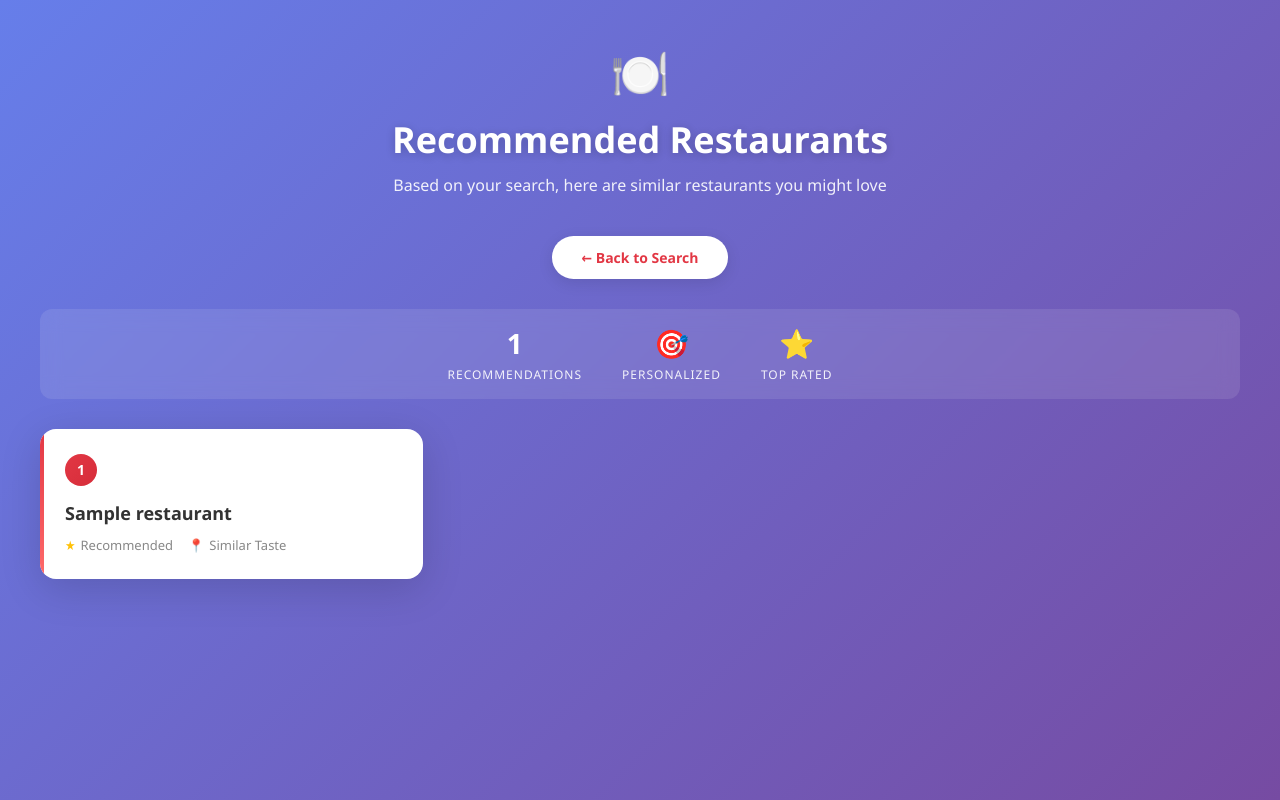
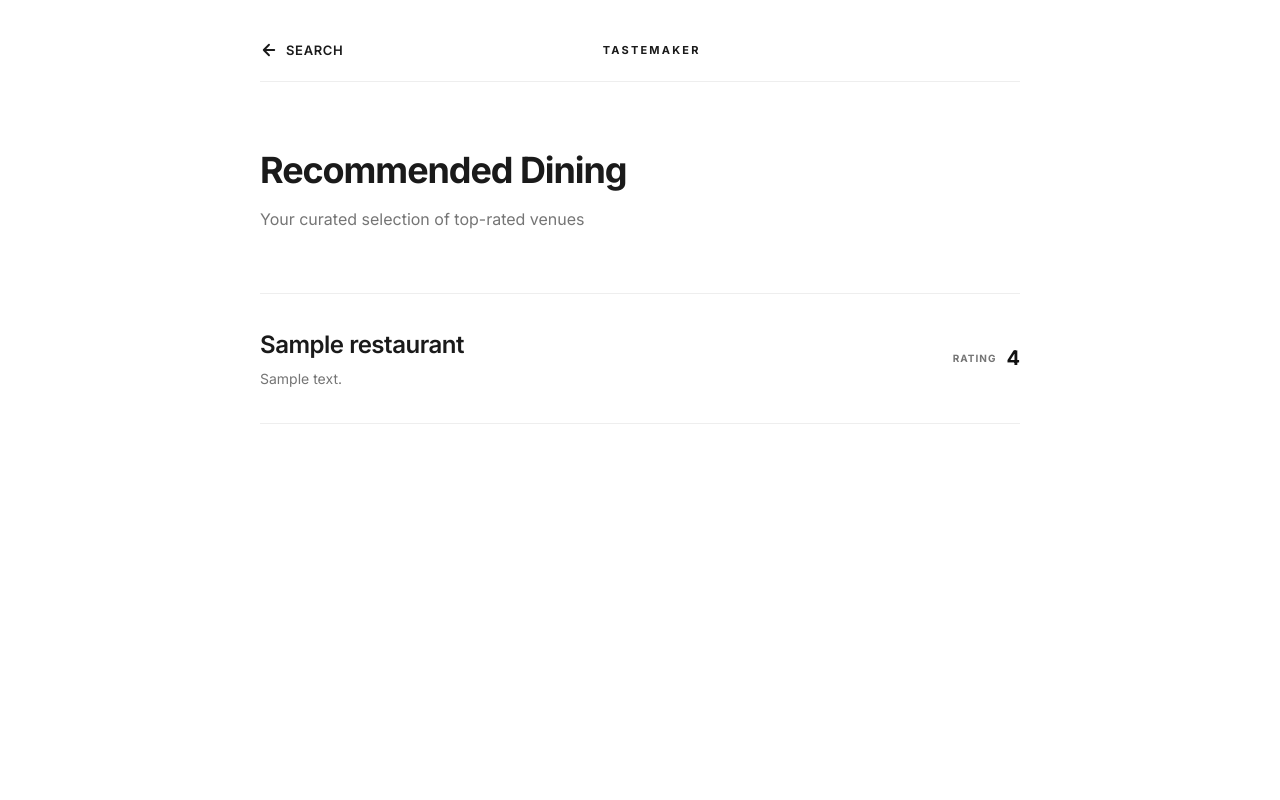
Before and after one commit to parshav42/Restaurant-Recommendation-System, a Flask app: template Flask/templates/result.html in a window 1280 px wide. Run offline with Flask 3, Linux system fonts and the light colour scheme; the template is opened without the code that fills it: most values are stand-ins (such as "Sample title", 1, 10 or a date in 2020); parts of the project's set-up code (start-up, migrations or seed data) failed here and were passed over.

Commit message:
updated code

```diff
--- a/Flask/app.py
+++ b/Flask/app.py
@@ -23,8 +23,8 @@ df = df[df['rate'] != '-']
 df['rate'] = df['rate'].str.replace('/5', '')
 df['rate'] = df['rate'].astype(float)
 
-# 🔥 reduce size early
-df = df.sample(5000).reset_index(drop=True)
+# Consistent sampling
+df = df.sample(5000, random_state=42).reset_index(drop=True)
 
 # ---------- TEXT CLEAN ----------
 df['reviews_list'] = df['reviews_list'].str.lower()
@@ -46,16 +46,18 @@ indices = pd.Series(df.index, index=df['name']).drop_duplicates()
 
 # ---------- FUNCTION ----------
 def recommend_model(name):
-    name = name.lower().strip()
+    if not name or not name.strip():
+        return [{"name": "No restaurant found", "rate": "", "cuisines": ""}]
 
-    matches = [i for i in indices.index if name in i.lower()]
+    name = name.strip()
 
-    if len(matches) == 0:
-        return ["No restaurant found"]
+    matches = df[df['name'].str.contains(name, case=False, na=False)]
 
-    idx = indices[matches[0]]
+    if matches.empty:
+        return [{"name": "No restaurant found", "rate": "", "cuisines": ""}]
 
-    # ✅ FIX HERE
+    idx = matches.index[0]
+
     sim_scores = list(enumerate(cosine_sim[idx].flatten()))
 
     sim_scores = sorted(sim_scores, key=lambda x: x[1], reverse=True)
@@ -64,15 +66,18 @@ def recommend_model(name):
 
     restaurant_indices = [i[0] for i in sim_scores]
 
-    # safe check
     restaurant_indices = [i for i in restaurant_indices if i < len(df)]
 
-    result = df['name'].iloc[restaurant_indices].tolist()
+    result = df.iloc[restaurant_indices][['name', 'rate', 'cuisines']].to_dict('records')
 
- # remove duplicates
-    result = list(dict.fromkeys(result))
+    seen_names = set()
+    unique_result = []
+    for restaurant in result:
+        if restaurant['name'] not in seen_names:
+            seen_names.add(restaurant['name'])
+            unique_result.append(restaurant)
 
-    return result
+    return unique_result
 
 # ---------- FLASK ----------
 @app.route('/')
@@ -82,7 +87,7 @@ def home():
 @app.route('/recommend', methods=['GET', 'POST'])
 def recommend():
     if request.method == 'POST':
-        name = request.form['restaurant']
+        name = request.form.get('restaurant', '')
         result = recommend_model(name)
         return render_template('result.html', restaurants=result)
 
--- a/Flask/templates/result.html
+++ b/Flask/templates/result.html
@@ -3,8 +3,19 @@
 <head>
     <meta charset="UTF-8">
     <meta name="viewport" content="width=device-width, initial-scale=1.0">
-    <title>Recommended Restaurants</title>
+    <title>Restaurant Recommendations</title>
+    <link rel="preconnect" href="https://fonts.googleapis.com">
+    <link rel="preconnect" href="https://fonts.gstatic.com" crossorigin>
+    <link href="https://fonts.googleapis.com/css2?family=Inter:wght@300;400;500;600;700&display=swap" rel="stylesheet">
     <style>
+        :root {
+            --primary-text: #1a1a1a;
+            --secondary-text: #757575;
+            --accent: #111111;
+            --bg-body: #ffffff;
+            --border-light: #eeeeee;
+        }
+
         * {
             margin: 0;
             padding: 0;
@@ -12,279 +23,206 @@
         }
 
         body {
-            font-family: 'Segoe UI', Tahoma, Geneva, Verdana, sans-serif;
-            background: linear-gradient(135deg, #667eea 0%, #764ba2 100%);
-            min-height: 100vh;
+            font-family: 'Inter', sans-serif;
+            background-color: var(--bg-body);
+            color: var(--primary-text);
+            line-height: 1.6;
+            -webkit-font-smoothing: antialiased;
+        }
+
+        .container {
+            max-width: 800px;
+            margin: 0 auto;
             padding: 40px 20px;
         }
 
-        .container {
-            max-width: 1200px;
-            margin: 0 auto;
+        .nav-header {
+            display: flex;
+            justify-content: space-between;
+            align-items: center;
+            margin-bottom: 60px;
+            padding-bottom: 20px;
+            border-bottom: 1px solid var(--border-light);
         }
 
-        .header {
-            text-align: center;
-            margin-bottom: 40px;
+        .back-link {
+            text-decoration: none;
+            color: var(--primary-text);
+            font-size: 13px;
+            font-weight: 600;
+            letter-spacing: 0.05em;
+            display: flex;
+            align-items: center;
+            gap: 8px;
+            transition: opacity 0.2s;
         }
 
-        .logo {
-            font-size: 48px;
-            margin-bottom: 10px;
+        .back-link:hover {
+            opacity: 0.5;
         }
 
-        h1 {
-            color: white;
+        .page-title {
+            text-align: left;
+            margin-bottom: 60px;
+        }
+
+        .page-title h1 {
             font-size: 36px;
             font-weight: 700;
-            margin-bottom: 10px;
-            text-shadow: 0 2px 10px rgba(0, 0, 0, 0.2);
+            letter-spacing: -0.03em;
+            margin-bottom: 8px;
         }
 
-        .subtitle {
-            color: rgba(255, 255, 255, 0.9);
+        .page-title p {
+            color: var(--secondary-text);
             font-size: 16px;
+        }
+
+        .results-list {
+            display: flex;
+            flex-direction: column;
+        }
+
+        .restaurant-item {
+            text-decoration: none;
+            color: inherit;
+            display: block;
+            padding: 32px 0;
+            border-bottom: 1px solid var(--border-light);
+            transition: all 0.3s ease;
+        }
+
+        .restaurant-item:first-child {
+            border-top: 1px solid var(--border-light);
+        }
+
+        .restaurant-item:hover {
+            padding-left: 10px;
+        }
+
+        .restaurant-info {
+            display: flex;
+            justify-content: space-between;
+            align-items: center;
+        }
+
+        .restro-detail {
+            display: flex;
+            flex-direction: column;
+            gap: 4px;
+        }
+
+        .restro-name {
+            font-size: 24px;
+            font-weight: 600;
+            color: var(--primary-text);
+            letter-spacing: -0.02em;
+        }
+
+        .restro-meta {
+            font-size: 14px;
+            color: var(--secondary-text);
             font-weight: 400;
         }
 
-        .back-btn {
-            display: inline-block;
-            margin-bottom: 30px;
-            padding: 12px 30px;
-            background: white;
-            color: #e23744;
-            text-decoration: none;
-            border-radius: 50px;
-            font-weight: 600;
-            font-size: 14px;
-            transition: all 0.3s ease;
-            box-shadow: 0 4px 15px rgba(0, 0, 0, 0.1);
+        .restro-rating {
+            font-size: 20px;
+            font-weight: 700;
+            color: var(--accent);
+            display: flex;
+            align-items: center;
+            gap: 6px;
         }
 
-        .back-btn:hover {
-            background: #e23744;
-            color: white;
-            transform: translateY(-2px);
-            box-shadow: 0 8px 25px rgba(226, 55, 68, 0.4);
+        .rating-label {
+            font-size: 10px;
+            font-weight: 700;
+            color: var(--secondary-text);
+            text-transform: uppercase;
+            letter-spacing: 0.1em;
+            margin-right: 4px;
         }
 
-        .back-btn::before {
-            content: "← ";
+        .status-message {
+            text-align: center;
+            padding: 100px 0;
         }
 
-        .results-grid {
-            display: grid;
-            grid-template-columns: repeat(auto-fill, minmax(300px, 1fr));
-            gap: 25px;
-            margin-top: 20px;
+        .status-message h2 {
+            font-size: 24px;
+            font-weight: 600;
+            margin-bottom: 16px;
         }
 
-        .restaurant-card {
-            background: white;
-            border-radius: 16px;
-            padding: 25px;
-            box-shadow: 0 10px 40px rgba(0, 0, 0, 0.15);
-            transition: all 0.3s ease;
-            position: relative;
-            overflow: hidden;
+        .btn-retry {
+            display: inline-block;
+            margin-top: 24px;
+            padding: 14px 40px;
+            background: var(--accent);
+            color: #fff;
+            text-decoration: none;
+            font-size: 13px;
+            font-weight: 700;
+            letter-spacing: 0.1em;
+            border-radius: 4px;
         }
 
-        .restaurant-card::before {
-            content: "";
-            position: absolute;
-            top: 0;
-            left: 0;
-            width: 4px;
-            height: 100%;
-            background: linear-gradient(180deg, #e23744 0%, #ff6b6b 100%);
-        }
-
-        .restaurant-card:hover {
-            transform: translateY(-5px);
-            box-shadow: 0 20px 50px rgba(0, 0, 0, 0.2);
-        }
-
-        .card-number {
-            display: inline-block;
-            width: 32px;
-            height: 32px;
-            background: linear-gradient(135deg, #e23744 0%, #d62d3a 100%);
-            color: white;
-            border-radius: 50%;
-            text-align: center;
-            line-height: 32px;
-            font-weight: 700;
-            font-size: 14px;
-            margin-bottom: 15px;
-        }
-
-        .restaurant-name {
-            color: #333;
-            font-size: 18px;
-            font-weight: 600;
-            line-height: 1.4;
-            margin-bottom: 10px;
-        }
-
-        .restaurant-meta {
-            display: flex;
-            align-items: center;
-            gap: 15px;
-            color: #888;
-            font-size: 13px;
-        }
-
-        .meta-item {
-            display: flex;
-            align-items: center;
-            gap: 5px;
-        }
-
-        .rating {
-            color: #ffc107;
-        }
-
-        .no-results {
-            text-align: center;
-            padding: 60px 20px;
-            background: white;
-            border-radius: 16px;
-            box-shadow: 0 10px 40px rgba(0, 0, 0, 0.15);
-        }
-
-        .no-results-icon {
-            font-size: 64px;
-            margin-bottom: 20px;
-        }
-
-        .no-results h2 {
-            color: #333;
-            font-size: 24px;
-            margin-bottom: 10px;
-        }
-
-        .no-results p {
-            color: #777;
-            font-size: 16px;
-            margin-bottom: 25px;
-        }
-
-        .no-results .back-btn {
-            margin-bottom: 0;
-        }
-
-        .stats-bar {
-            background: rgba(255, 255, 255, 0.1);
-            backdrop-filter: blur(10px);
-            border-radius: 12px;
-            padding: 15px 25px;
-            margin-bottom: 30px;
-            display: flex;
-            justify-content: center;
-            gap: 40px;
-            flex-wrap: wrap;
-        }
-
-        .stat-item {
-            text-align: center;
-            color: white;
-        }
-
-        .stat-number {
-            font-size: 28px;
-            font-weight: 700;
-            display: block;
-        }
-
-        .stat-label {
-            font-size: 12px;
-            opacity: 0.9;
-            text-transform: uppercase;
-            letter-spacing: 1px;
-        }
-
-        @media (max-width: 768px) {
-            h1 {
-                font-size: 28px;
-            }
-
-            .results-grid {
-                grid-template-columns: 1fr;
-            }
-
-            .stats-bar {
-                gap: 20px;
-            }
-
-            .stat-number {
-                font-size: 22px;
-            }
+        @media (max-width: 600px) {
+            .page-title h1 { font-size: 28px; }
+            .restro-name { font-size: 20px; }
+            .restro-rating { font-size: 18px; }
         }
     </style>
 </head>
 <body>
+
     <div class="container">
-        <div class="header">
-            <div class="logo">🍽️</div>
-            <h1>Recommended Restaurants</h1>
-            <p class="subtitle">Based on your search, here are similar restaurants you might love</p>
-        </div>
+        <header class="nav-header">
+            <a href="/" class="back-link">
+                <svg width="18" height="18" viewBox="0 0 24 24" fill="none" stroke="currentColor" stroke-width="2.5" stroke-linecap="round" stroke-linejoin="round"><path d="M19 12H5M12 19l-7-7 7-7"/></svg>
+                SEARCH
+            </a>
+            <div style="font-weight: 800; letter-spacing: 0.2em; font-size: 11px;">TASTEMAKER</div>
+            <div style="width: 60px;"></div>
+        </header>
 
-        <div style="text-align: center;">
-            <a href="/" class="back-btn">Back to Search</a>
-        </div>
+        <section class="page-title">
+            <h1>Recommended Dining</h1>
+            <p>Your curated selection of top-rated venues</p>
+        </section>
 
         {% if restaurants %}
-            {% if restaurants[0] == "No restaurant found" %}
-                <div class="no-results">
-                    <div class="no-results-icon">🔍</div>
-                    <h2>No Restaurants Found</h2>
-                    <p>We couldn't find any restaurants matching your search. Try a different name!</p>
-                    <a href="/" class="back-btn">Try Again</a>
+            {% if restaurants[0].name == "No restaurant found" %}
+                <div class="status-message">
+                    <h2>Record Not Found</h2>
+                    <p>We couldn't locate a match for your inquiry.</p>
+                    <a href="/" class="btn-retry">RETRY SEARCH</a>
                 </div>
             {% else %}
-                <div class="stats-bar">
-                    <div class="stat-item">
-                        <span class="stat-number">{{ restaurants|length }}</span>
-                        <span class="stat-label">Recommendations</span>
-                    </div>
-                    <div class="stat-item">
-                        <span class="stat-number">🎯</span>
-                        <span class="stat-label">Personalized</span>
-                    </div>
-                    <div class="stat-item">
-                        <span class="stat-number">⭐</span>
-                        <span class="stat-label">Top Rated</span>
-                    </div>
-                </div>
-
-                <div class="results-grid">
+                <div class="results-list">
                     {% for restaurant in restaurants %}
-                        <div class="restaurant-card">
-                            <div class="card-number">{{ loop.index }}</div>
-                            <h3 class="restaurant-name">{{ restaurant }}</h3>
-                            <div class="restaurant-meta">
-                                <span class="meta-item">
-                                    <span class="rating">★</span>
-                                    <span>Recommended</span>
-                                </span>
-                                <span class="meta-item">
-                                    <span>📍</span>
-                                    <span>Similar Taste</span>
-                                </span>
+                        <a href="#" class="restaurant-item">
+                            <div class="restaurant-info">
+                                <div class="restro-detail">
+                                    <h3 class="restro-name">{{ restaurant.name }}</h3>
+                                    <p class="restro-meta">{{ restaurant.cuisines }}</p>
+                                </div>
+                                <div class="restro-rating">
+                                    <span class="rating-label">Rating</span>
+                                    <span>{{ restaurant.rate }}</span>
+                                </div>
                             </div>
-                        </div>
+                        </a>
                     {% endfor %}
                 </div>
             {% endif %}
         {% else %}
-            <div class="no-results">
-                <div class="no-results-icon">🍽️</div>
-                <h2>No Results Yet</h2>
-                <p>Search for a restaurant to get personalized recommendations!</p>
-                <a href="/" class="back-btn">Start Searching</a>
+            <div class="status-message">
+                <h2>No Data Available</h2>
+                <p>Please initiate a search to view recommendations.</p>
             </div>
         {% endif %}
     </div>
+
 </body>
 </html>
```
Also changed, not shown: Flask/templates/index.html (+124 -84 lines), Flask/static/image.jpeg (added), Flask/static/image.jpg (deleted), image.png (deleted).
